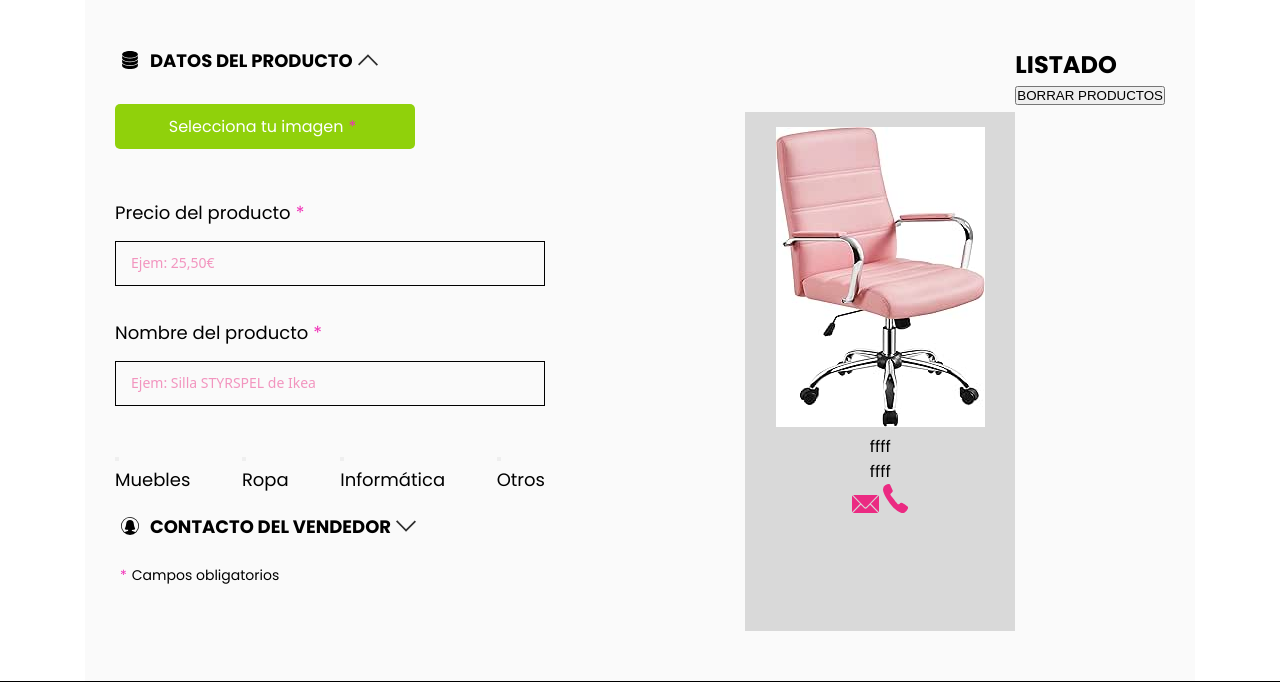
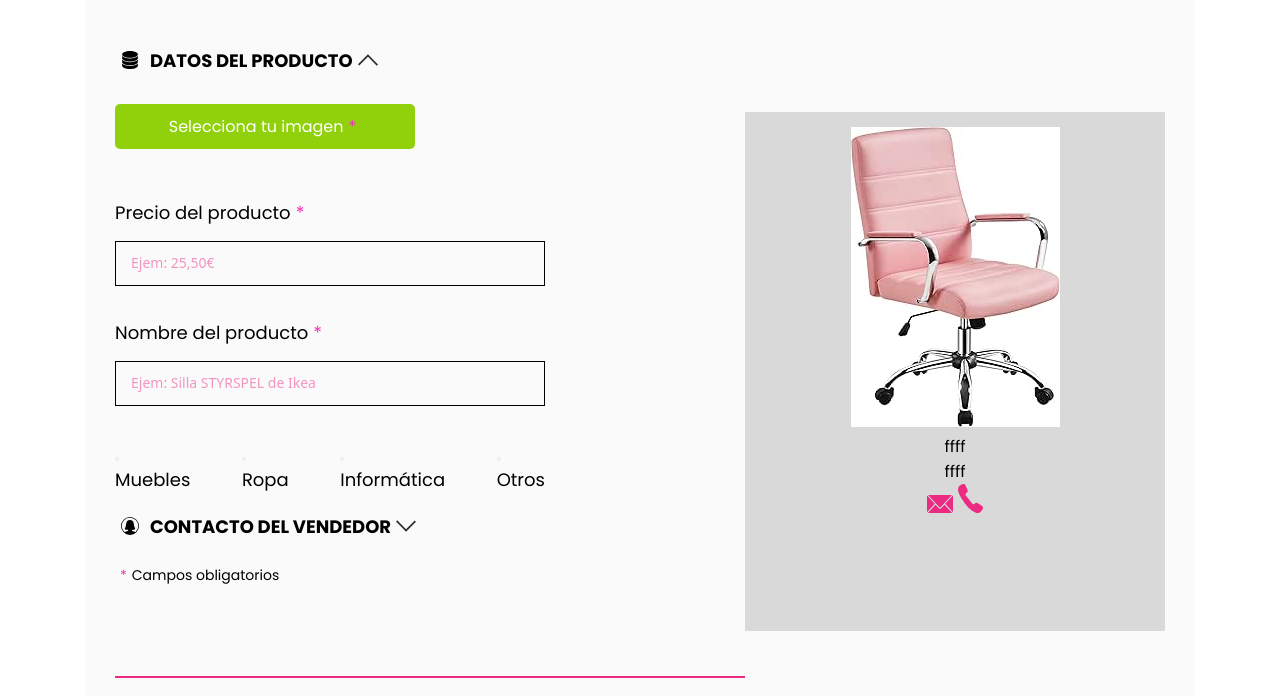
Before and after one commit to Juls-ux/username-project-promo-c-pt-module-2-team-2, a website built with Vite: page src/form.html in a window 1280 px wide. Shown: the part 125-821 px from the top of the page. Built offline with nearby package versions, Linux system fonts and the light colour scheme.

Commit message:
list sass

```diff
--- a/src/partials/header.html
+++ b/src/partials/header.html
@@ -1,7 +1,9 @@
 <header class="header">
   <a href="./index.html#header">
-    <img class="header__logo-formular" src="../images/adacheap-logo-formular.png" alt="Logo formular">
-
+    <img
+      class="header__logo-formular"
+      src="../images/adacheap-logo-formular.png"
+      alt="Logo formular"
+    />
   </a>
-
 </header>
--- a/src/partials/main_form.html
+++ b/src/partials/main_form.html
@@ -30,7 +30,7 @@
         <input
           class="js_inputPrice form_input"
           name="price"
-          type="number"
+          type="float"
           id="number"
           placeholder="Ejem: 25,50€"
           required
@@ -140,14 +140,15 @@
         alt="icono telefono"
       />
     </div>
+  </section>
   <div>
-      <h2>LISTADO</h2>
+    <div class="border"></div>
+    <h3 class="list">TUS PRODUCTOS</h3>
     <ul class="js_productList listProduct"></ul>
     <input
-        class="js_buttonDelet form_buttonDelet"
+      class="js_buttonDelet list_Delet"
       type="submit"
       value="BORRAR PRODUCTOS"
     />
   </div>
-  </section>
 </main>
--- a/src/scss/layout/_form.scss
+++ b/src/scss/layout/_form.scss
@@ -2,8 +2,6 @@
     box-sizing: border-box;
     margin: 0;
     padding: 0;
-
-
 }
 
 main {
@@ -26,11 +24,9 @@ main {
     justify-content: center;
     text-align: center;
 
-
     @include tablet{
     justify-content: left;
     text-align: left;
-
     }
 }
 
@@ -39,18 +35,14 @@ main {
     display: grid;
     gap:10px;
 
-
-
     @include tablet{
         font-size: 16px;
         gap: 15px;
     }
-
     @include desktop{
         font-size: 18px;
         gap: 15px;
     }
-
     &_title{
         font-size: 14px;
 
@@ -61,15 +53,11 @@ main {
 
         @include tablet {
             font-size: 18px;
-
             align-items: center;
-        justify-content: left;
+            justify-content: left;
         }
-
     }
-
-
-   &_image_1, &_arrow {
+    &_image_1, &_arrow {
 
         width: 24px;
         margin-inline: 15px;
@@ -79,7 +67,6 @@ main {
             width: 18px;
             margin-inline: 5px;
         }
-
         @include desktop{
             height: 18px;
             width: 20px;
@@ -102,7 +89,6 @@ main {
             margin-right: 10px;
         }
     }
-
     &_file {
         margin-top: 30px;
         height: 45px;
@@ -114,22 +100,17 @@ main {
         cursor: pointer;
         border-radius: 5px;
         padding-block: 10px;
-
         text-align: center;
         margin-bottom: 35px;
 
-
         @include tablet{
             font-size: 16px;
-
         }
-
     }
     &_file_up {
         display: none;
     }
     &_input {
-
         font-size: 12px;
         height: 45px;
         width: 300px;
@@ -143,7 +124,6 @@ main {
 
             width: 350px;
         }
-
         @include desktop{
             font-size: 14px;
 
@@ -155,22 +135,15 @@ main {
         font-family: system-ui, -apple-system, BlinkMacSystemFont, 'Segoe UI', Roboto, Oxygen, Ubuntu, Cantarell, 'Open Sans', 'Helvetica Neue', sans-serif;
         font-weight: 300;
     }
-
-
     &_button {
-
         align-self: center;
-
         background-color:#EB2A82;
         color: white;
         border: none;
         height: 45px;
         width: 300px;
-
-
     }
     &_paragraph {
-
         font-size: 14px;
         margin-bottom: 45px;
         margin-top: 25px;
@@ -179,42 +152,33 @@ main {
         margin-inline: 5px;
         color: rgb(240, 49, 183);
     }
-
     &_colors {
         display: flex;
         flex-direction: row;
         justify-content: space-between;
         margin-bottom: 20px;
         align-items: center;
-
     }
-
     &_green {
-
         background-color: #90D10B;
         border: none;
         width: 45px;
         height: 45px;
         border-radius: 15px;
-
     }
-
     &_pink {
         background-color: #EB2A82;
         border: none;
         width: 45px;
         height: 45px;
         border-radius: 15px;
-
     }
-
     &_purple {
         background-color: #8547E8;
         border: none;
         width: 45px;
         height: 45px;
         border-radius: 15px;
-
     }
     &_orange {
         background-color: #FC9A7C;
@@ -222,7 +186,6 @@ main {
         width: 45px;
         height: 45px;
         border-radius: 15px;
-
     }
 }
 
@@ -230,7 +193,6 @@ main {
     justify-content: center;
     align-items: center;
     background-color: rgba(203, 203, 203, 0.687);
-
     padding: 10px;
     text-align: center;
     margin-top: 65px;
@@ -239,20 +201,19 @@ main {
             padding: 15px;
             justify-content: right;
             width: 500px;
+        }
 
-        }
     &_img {
         max-width: 100%;
         height: auto;
     }
 }
 
-
 .container-green {
     background-color: #8fd10b51;
     font-weight: 600;
+}
 
-}
 .container-pink {
     background-color:#eb2a8152;
 
@@ -295,10 +256,23 @@ main {
 .arrow-up {
     transform: rotate(180deg);
     transition: transform 0.8s ease;
-
 }
 
+.border {
+    margin-top: 45px;
+    margin-bottom: 25px;
+    border-top: 2px solid #EB2A82;
+}
 
-.list {
+.list{
+   margin-bottom: 25px;
+}
 
+.list_Delet {
+    margin-top: 35px;
+    background-color:#EB2A82;
+    color: white;
+    border: none;
+    height: 40px;
+    width: 200px;
 }
```
Lines whose indentation alone changed are shown as unchanged.
